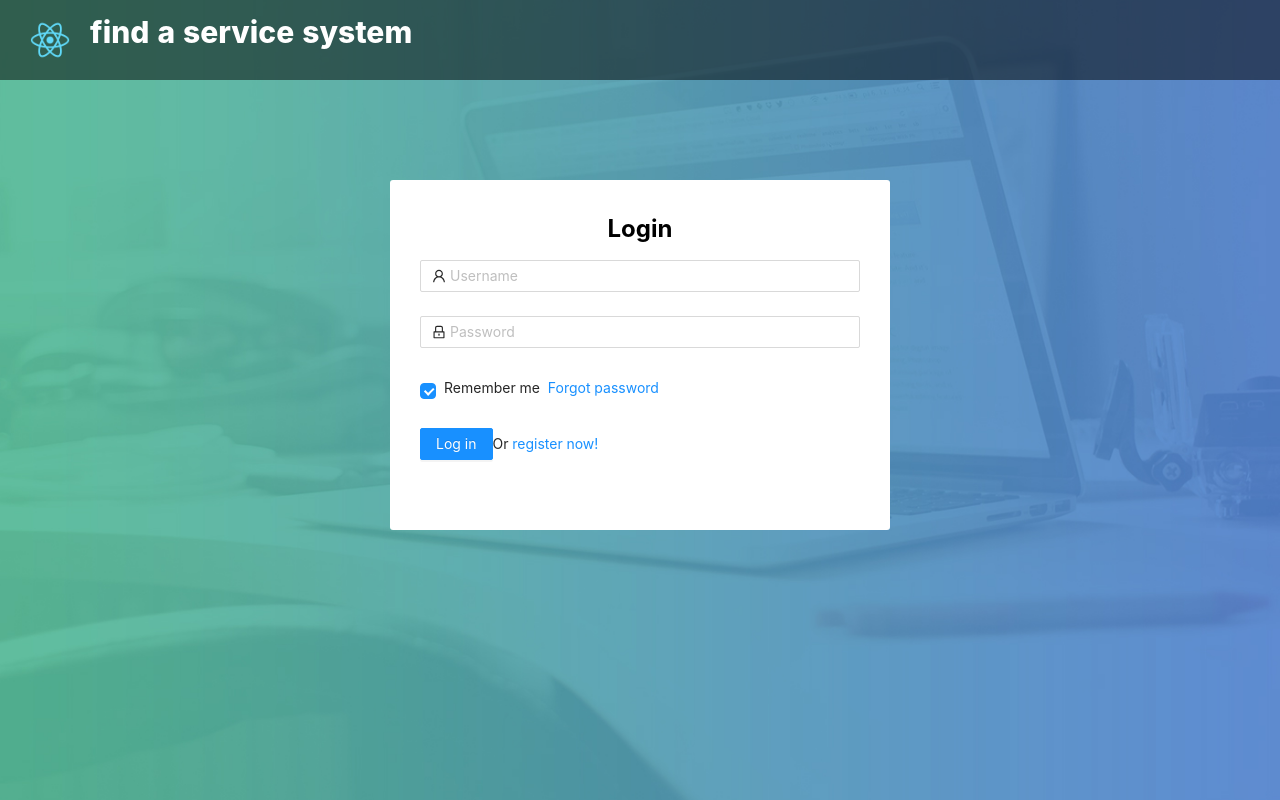
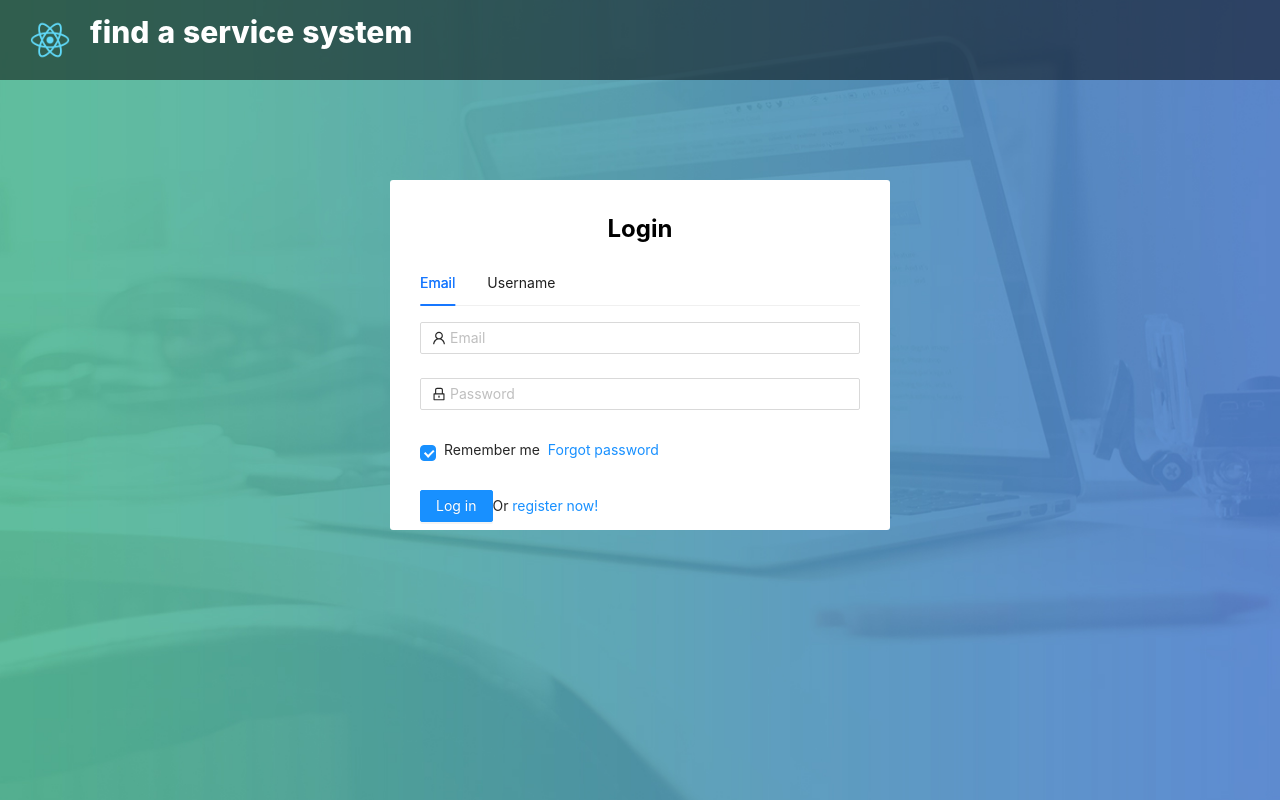
Before and after one commit to KingFarGrace/FindaService, a React (Create React App) app in the folder frontend/: page /login in a window 1280 px wide. Built offline with nearby package versions, Linux system fonts and the light colour scheme.

Commit message:
邮箱或用户名登录tab栏与函数

```diff
--- a/frontend/src/App.js
+++ b/frontend/src/App.js
@@ -3,6 +3,7 @@ import { BrowserRouter  , HashRouter,Switch,Route,Redirect } from 'react-router-
 import Login from './pages/Login/Login';
 import Admin from './pages/Admin/Admin';
 import Register from './pages/Reg/Reg';
+
 
 
 
@@ -12,8 +13,8 @@ export default class App extends Component {
       <BrowserRouter>
         <Switch>
           <Route path='/login' component={Login}/>
-          <Route path='/admin' component={Admin}/>
-          <Route path='/register' component={Register} />
+          <Route exact path='/register' component={Register} />
+          <Route path='/' component={Admin}/>
         </Switch>
       </BrowserRouter>
     )
--- a/frontend/src/api/index.js
+++ b/frontend/src/api/index.js
@@ -3,7 +3,7 @@ import ajax from './ajax';
  const BASE = 'http://localhost:3000';
 
 
-export const reqLogin = (username, password) =>{
+export const reqLogin_username = (username, password) =>{
     return ajax(
         {
             method: 'POST',
@@ -15,3 +15,16 @@ export const reqLogin = (username, password) =>{
         }
     )
 }
+
+export const reqLogin_email = (email, password) =>{
+    return ajax(
+        {
+            method: 'POST',
+            url: BASE + '/login',
+            data:{
+                email,
+                password
+            }
+        }
+    )
+}
--- a/frontend/src/pages/Login/Login.js
+++ b/frontend/src/pages/Login/Login.js
@@ -3,13 +3,15 @@ import logo from '../../assets/images/logo192.png'
 import './login.css'
 import { LockOutlined, UserOutlined } from '@ant-design/icons';
 import { Button, Checkbox, Form, Input, message } from 'antd';//从antd上直接拿组件，注意看依赖v4和之前的极其不兼容，网上教程都是v3
-import { reqLogin } from '../../api';
+import { reqLogin_email, reqLogin_username } from '../../api';
 import storageUtils from '../../utils/storageUtils';
 import { useHistory } from 'react-router-dom';
+import { Tabs } from 'antd';
+
 
 const App = () => {
   const history = useHistory()
-  const onFinish = async (values) => {
+  const onFinish_email = async (values) => {
 
     storageUtils.saveUser(values)
     history.push('/admin')
@@ -17,11 +19,11 @@ const App = () => {
     console.log('Received values of form: ', values);
     message.success('login successfully')
 
-    const {username, password} = values;
-    const res = await reqLogin(username, password);//把用户名密码传过去，用了ES6的async，await
+    const { email, password } = values;
+    const res = await reqLogin_email(email, password);//把用户名密码传过去，用了ES6的async，await
     console.log(res);
     //登录成功传回来的code是100时，把用户信息存到本地。
-    if (res.code === 100){
+    if (res.code === 100) {
       const user = res.userInfo;
       storageUtils.saveUser(user);
       // 跳转到导航页面
@@ -29,7 +31,45 @@ const App = () => {
       // 本来想用this.props.history.replace('/admin')的，但是antd这里form有点怪props我没搞明白，直接用文档里的例子了。
       message.success('login successfully')
 
-    }else{
+    } else {
+      message.error(res.msg);
+    }
+    // validatorPwd = (rule, value, callback) => {
+    //   value = value.trim();
+    //   if (!value) {
+    //     callback('非空');
+    //   } else if (value.length < 4) {
+    //     callback('小于4位');
+    //   } else if (value.length > 12) {
+    //     callback('大于12位');
+    //   } else if (!/^[a-zA-Z0-9_]+$/.test(value)) {
+    //     callback('英文、数字或者下划线')
+    //   } else {
+    //     callback();
+    //   }
+    // }
+  };
+  const onFinish_username = async (values) => {
+
+    storageUtils.saveUser(values)
+    history.push('/admin')
+    //跳转测试,实际用的应该replace好一些，因为replace没有后退，push有。
+    console.log('Received values of form: ', values);
+    message.success('login successfully')
+
+    const { username, password } = values;
+    const res = await reqLogin_username(username, password);//把用户名密码传过去，用了ES6的async，await
+    console.log(res);
+    //登录成功传回来的code是100时，把用户信息存到本地。
+    if (res.code === 100) {
+      const user = res.userInfo;
+      storageUtils.saveUser(user);
+      // 跳转到导航页面
+      history.replace('/admin')
+      // 本来想用this.props.history.replace('/admin')的，但是antd这里form有点怪props我没搞明白，直接用文档里的例子了。
+      message.success('login successfully')
+
+    } else {
       message.error(res.msg);
     }
     // validatorPwd = (rule, value, callback) => {
@@ -58,13 +98,103 @@ const App = () => {
       </div>
       <div className='login-content'>
         <h1>Login</h1>
-          <Form
+        <Tabs
+          defaultActiveKey="1"
+          items={[
+            {
+              label: `Email`,
+              key: '1',
+              children: <Form
                 name="normal_login"
                 className="login-form"
                 initialValues={{
                   remember: true,
                 }}
-      onFinish={onFinish}
+                onFinish={onFinish_email}
+              >
+                <Form.Item
+                  name="username"
+                  //自定义式的验证各种出错,这个是声明式验证
+                  rules={[
+                    {
+                      required: true,
+                      message: 'Please input your Email!',
+                    },
+                    {
+                      min: 1,
+                      message: 'user name must be longer than 1 characters'
+                    },
+                    {
+                      max: 16,
+                      message: 'user name must be shorter than 16 characters'
+                    },
+                    {
+                      pattern: /^[a-zA-Z\d_]+$/,
+                      message: 'Must be composed of English, numbers or underscores'
+                    }
+                  ]}
+                >
+                  <Input prefix={<UserOutlined className="site-form-item-icon" />} placeholder="Email" />
+                </Form.Item>
+                <Form.Item
+                  name="password"
+
+                  rules={[
+                    // { validator: this.validatorPwd }
+                    {
+                      required: true,
+                      message: 'Please input your Password!',
+                    },
+
+                    {
+                      min: 6,
+                      message: 'user name must be longer than 6 characters'
+                    },
+                    {
+                      max: 16,
+                      message: 'user name must be shorter than 16 characters'
+                    },
+                    {
+                      pattern: /^(?=.*[a-z])(?=.*[A-Z])(?=.*\d)(?=.*[$@$!%*?&])[A-Za-z\d$@$!%*?&]{6,16}/,
+                      message: 'Must contain uppercase letters, lowercase letters, numbers and special characters'
+                    }
+                  ]}
+                >
+                  {/* 输入不对时弹行字 */}
+                  <Input
+                    prefix={<LockOutlined className="site-form-item-icon" />}
+                    type="password"
+                    placeholder="Password"
+                  />
+                </Form.Item>
+                <Form.Item>
+                  <Form.Item name="remember" valuePropName="checked" noStyle>
+                    <Checkbox>Remember me</Checkbox>
+                  </Form.Item>
+
+                  <a className="login-form-forgot" href="">
+                    Forgot password
+                  </a>
+                </Form.Item>
+
+                <Form.Item>
+                  <Button type="primary" htmlType="submit" className="login-form-button">
+                    Log in
+                  </Button>
+                  Or   <a href="/register">register now!</a>
+                </Form.Item>
+              </Form>
+            },
+            {
+              label: `Username`,
+              key: '2',
+              children: <Form
+                name="normal_login"
+                className="login-form"
+                initialValues={{
+                  remember: true,
+                }}
+                onFinish={onFinish_username}
               >
                 <Form.Item
                   name="username"
@@ -135,9 +265,13 @@ const App = () => {
                   <Button type="primary" htmlType="submit" className="login-form-button">
                     Log in
                   </Button>
-        Or <a href="/register">register now!</a>
+                  Or   <a href="/register">register now!</a>
                 </Form.Item>
-    </Form>
+              </Form>,
+            }
+          ]}
+        />
+
       </div>
     </div>
   )
```
Lines whose indentation alone changed are shown as unchanged.
